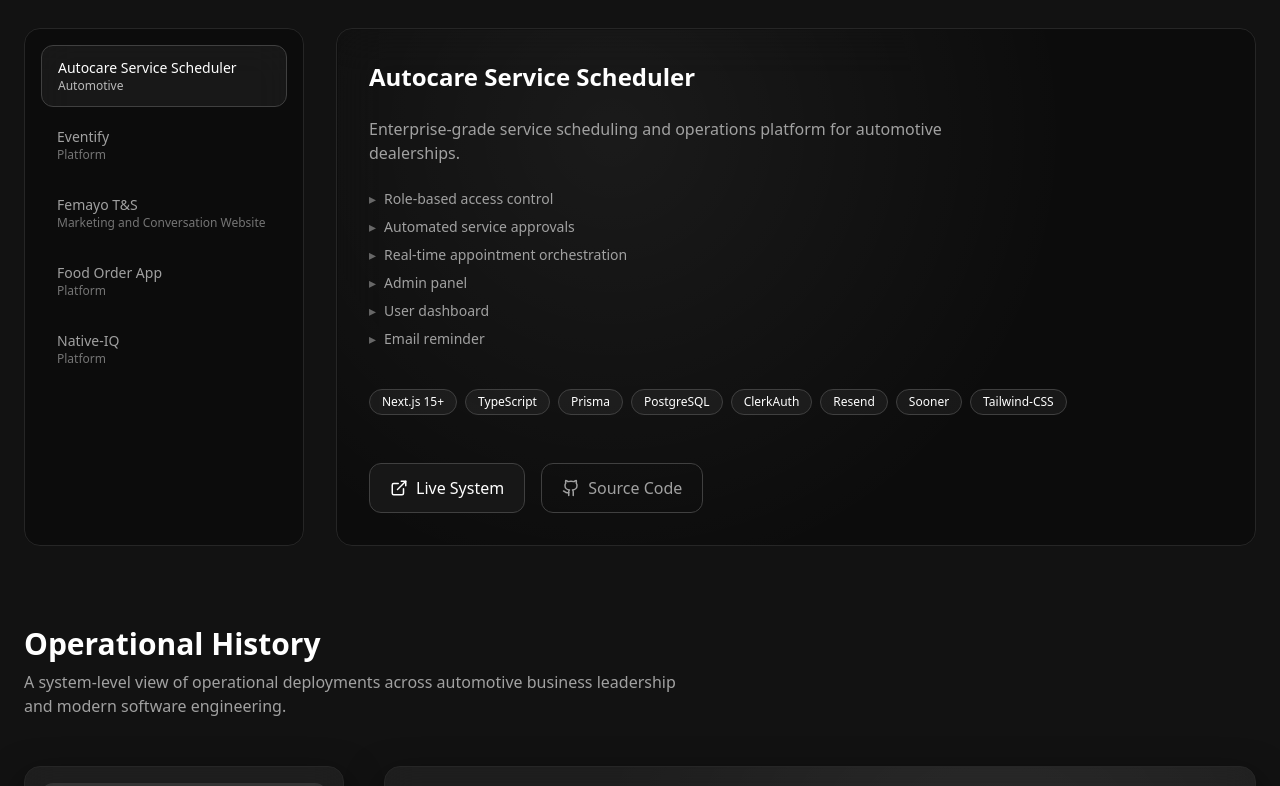
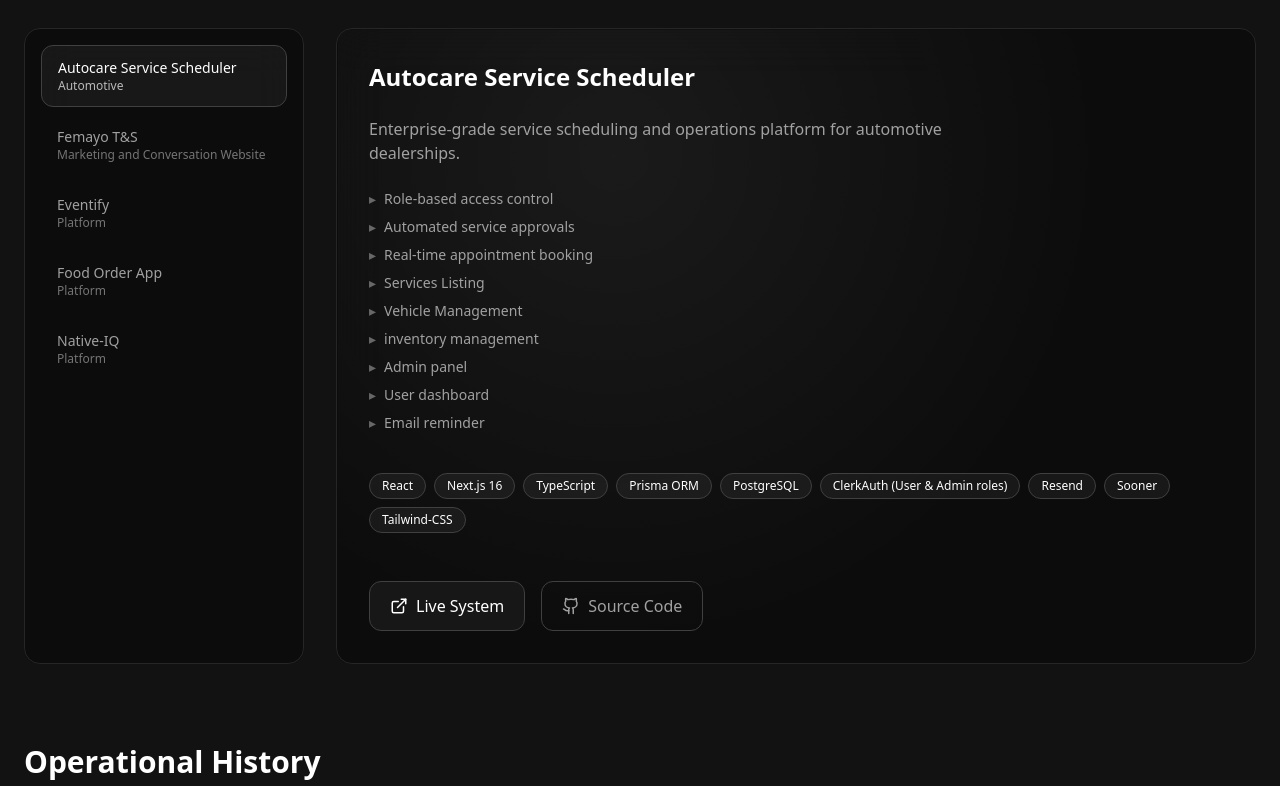
Before and after one commit to Ojfirst/simon-portfolio, a Next.js app: page / in a window 1280 px wide. Shown: the part 1220-2006 px from the top of the page. Built offline with nearby package versions, Linux system fonts and the light colour scheme.

Commit message:
Update project data

```diff
--- a/src/components/projects/project.data.ts
+++ b/src/components/projects/project.data.ts
@@ -24,17 +24,21 @@
 		highlights: [
 			'Role-based access control',
 			'Automated service approvals',
-			'Real-time appointment orchestration',
+			'Real-time appointment booking',
+			'Services Listing',
+			'Vehicle Management',
+			'inventory management',
 			'Admin panel',
 			'User dashboard',
 			'Email reminder',
 		],
 		stack: [
-			'Next.js 15+',
+			'React',
+			'Next.js 16',
 			'TypeScript',
-			'Prisma',
+			'Prisma ORM',
 			'PostgreSQL',
-			'ClerkAuth',
+			'ClerkAuth (User & Admin roles)',
 			'Resend',
 			'Sooner',
 			'Tailwind-CSS',
@@ -42,6 +46,23 @@
 		liveUrl:
 			'https://automobile-service-schedular-y25f-git-ff2a3f-ojfirsts-projects.vercel.app/',
 		githubUrl: 'https://github.com/Ojfirst/Automobile_Service_Schedular',
+	},
+	{
+		id: 'femayo',
+		name: 'Femayo T&S',
+		category: 'Marketing and Conversation Website',
+		summary:
+			'Femayo T&S, SA next-Generation Marketing and Conversation Website, featuring cutting-edge design with glassmorphism, holographic elements, and cyber-gradient accents.',
+		highlights: [
+			'Marketing and Conversation',
+			'Realtime contact form',
+			'Navigation banner',
+			'cutting-edge design',
+			'glassmorphism and holographic elements',
+		],
+		stack: ['React', 'Vite', 'React router', 'Email.Js', 'CSS module'],
+		liveUrl: 'https://femayo.vercel.app/',
+		githubUrl: 'https://github.com/Ojfirst/femayo/',
 	},
 	{
 		id: 'Eventify',
@@ -60,23 +81,6 @@
 		stack: ['React', 'React router', 'Firebase', 'Firebase auth', 'CSS module'],
 		liveUrl: 'https://eventsapp-v9ox.vercel.app/',
 		githubUrl: 'https://github.com/Ojfirst/eventsapp',
-	},
-	{
-		id: 'femayo',
-		name: 'Femayo T&S',
-		category: 'Marketing and Conversation Website',
-		summary:
-			'Femayo T&S, SA next-Generation Marketing and Conversation Website, featuring cutting-edge design with glassmorphism, holographic elements, and cyber-gradient accents.',
-		highlights: [
-			'Marketing and Conversation',
-			'Realtime contact form',
-			'Navigation banner',
-			'cutting-edge design',
-			'glassmorphism and holographic elements',
-		],
-		stack: ['React', 'Vite', 'React router', 'Email.Js', 'CSS module'],
-		liveUrl: 'https://femayo.vercel.app/',
-		githubUrl: 'https://github.com/Ojfirst/femayo/',
 	},
 	{
 		id: 'Order-app',
```
